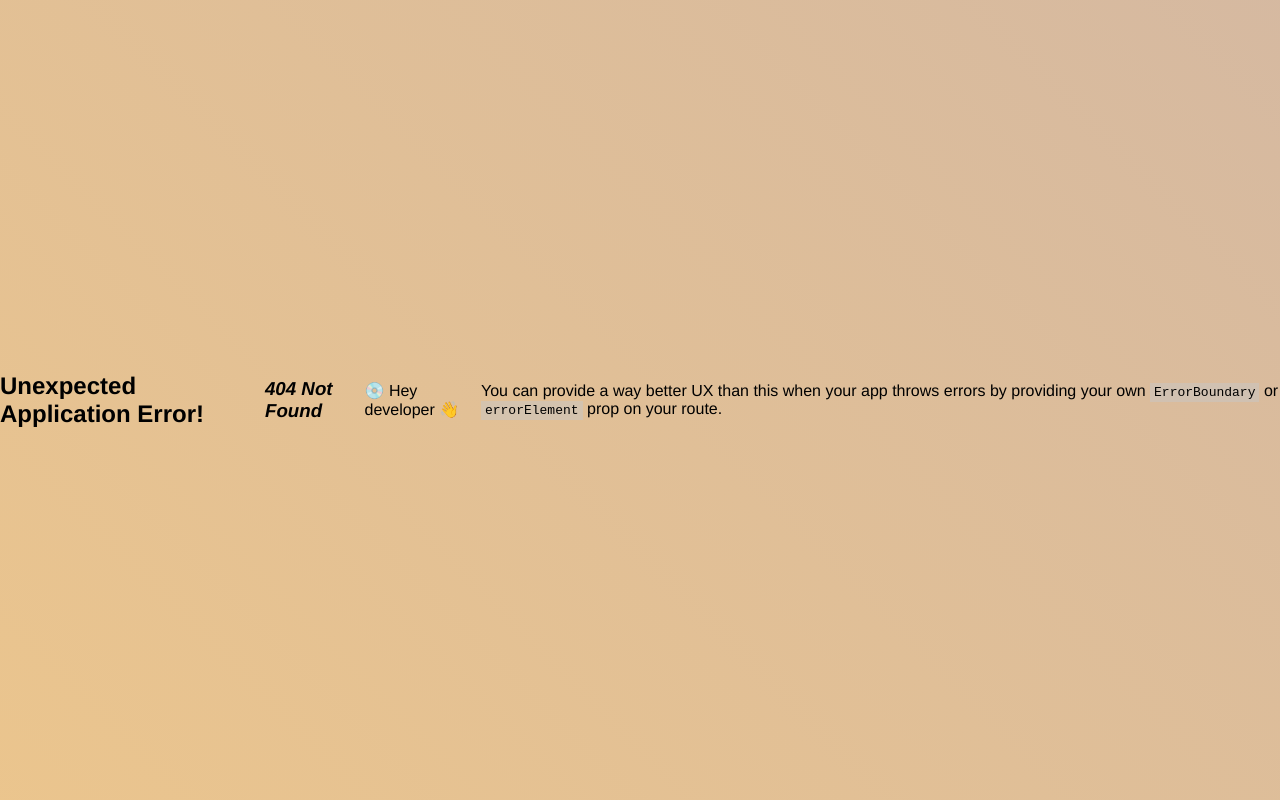
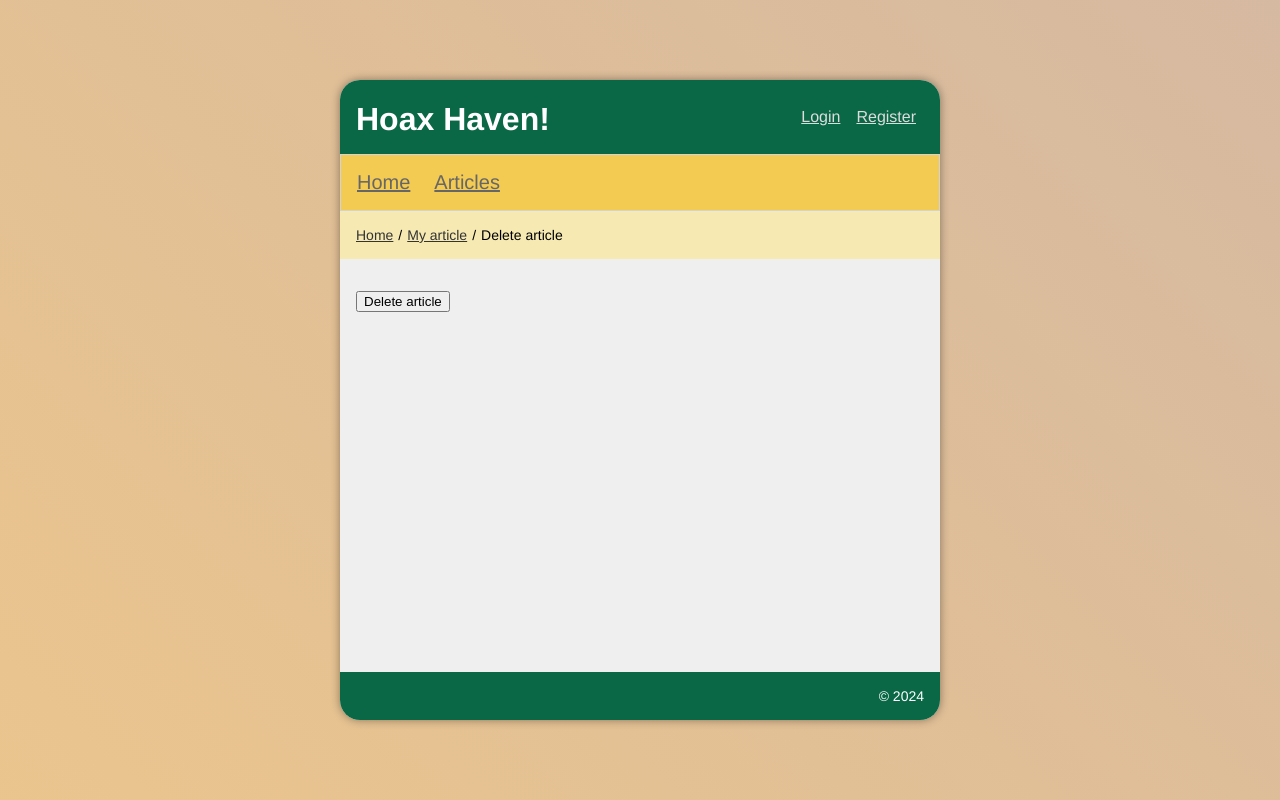
Before and after one commit to technative-academy/HoaxHaven, a React (Vite) app in the folder frontend/: page /my/1/delete in a window 1280 px wide. Before the commit this address had no page. Built offline with nearby package versions, Linux system fonts and the light colour scheme; no server answers.

Commit message:
Update frontend routing and navlinks to provide a more explanatory user experience.
Co-authored-by: kamila-wilczynska <kamila-wilczynska@users.noreply.github.com>

```diff
--- a/frontend/src/components/ui/site-header/SiteHeader.jsx
+++ b/frontend/src/components/ui/site-header/SiteHeader.jsx
@@ -16,8 +16,8 @@ function SiteHeader() {
 	const navLinks = [];
 	if (isLoggedIn) {
 		navLinks.push(
-			{ label: "My articles", url: "/my-things/" },
-			{ label: "Add article", url: "/my-things/add/" },
+			{ label: "My articles", url: "/my/" },
+			{ label: "Add article", url: "/my/add/" },
 		);
 	} else {
 		navLinks.push(
--- a/frontend/src/components/ui/site-nav/SiteNav.jsx
+++ b/frontend/src/components/ui/site-nav/SiteNav.jsx
@@ -8,7 +8,7 @@ function SiteNav() {
 
 	const navLinks = [
 		{ label: "Home", url: "/" },
-		{ label: "Articles", url: "/things/" },
+		{ label: "Articles", url: "/articles/" },
 	];
 
 	if (isLoggedIn) {
--- a/frontend/src/components/views/add-thing/AddThing.jsx
+++ b/frontend/src/components/views/add-thing/AddThing.jsx
@@ -19,7 +19,7 @@ const AddThing = () => {
 		dispatch(
 			setBreadcrumb([
 				{ label: "Home", url: "/" },
-				{ label: "Add thing" },
+				{ label: "Add article" },
 			]),
 		);
 	}, [dispatch]);
@@ -31,7 +31,7 @@ const AddThing = () => {
 		setTag("");
 		setName("");
 		setDescription("");
-		navigate("/my-things/");
+		navigate("/my/");
 	};
 
 	return (
--- a/frontend/src/components/views/delete-thing/DeleteThing.jsx
+++ b/frontend/src/components/views/delete-thing/DeleteThing.jsx
@@ -20,7 +20,7 @@ const DeleteThing = () => {
 		dispatch(
 			setBreadcrumb([
 				{ label: "Home", url: "/" },
-				{ label: "My article", url: "/my-things/" },
+				{ label: "My article", url: "/my/" },
 				{ label: "Delete article" },
 			]),
 		);
@@ -35,8 +35,8 @@ const DeleteThing = () => {
 	const handleSubmit = async (e) => {
 		e.preventDefault();
 		await dispatch(deleteThing(thing.id));
-		dispatch(showToast(`Thing deleted`));
-		navigate("/my-things/");
+		dispatch(showToast(`Article deleted`));
+		navigate("/my/");
 	};
 
 	return (
--- a/frontend/src/components/views/edit-thing/EditThing.jsx
+++ b/frontend/src/components/views/edit-thing/EditThing.jsx
@@ -22,7 +22,7 @@ const EditThing = () => {
 		dispatch(
 			setBreadcrumb([
 				{ label: "Home", url: "/" },
-				{ label: "My articles", url: "/my-things/" },
+				{ label: "My articles", url: "/my/" },
 				{ label: "Edit article" },
 			]),
 		);
@@ -49,7 +49,7 @@ const EditThing = () => {
 			}),
 		);
 		dispatch(showToast(`${thing.title} updated!`));
-		navigate("/my-things/");
+		navigate("/my/");
 	};
 
 	return (
--- a/frontend/src/components/views/login/Login.jsx
+++ b/frontend/src/components/views/login/Login.jsx
@@ -25,7 +25,7 @@ const Login = () => {
 		e.preventDefault();
 		try {
 			await dispatch(login({ email, password })).unwrap();
-			navigate("/my-things/");
+			navigate("/my/");
 		} catch (error) {
 			console.error(error);
 		}
--- a/frontend/src/components/views/register/Register.jsx
+++ b/frontend/src/components/views/register/Register.jsx
@@ -27,7 +27,7 @@ const Register = () => {
 		try {
 			await register(name, email, password, bio);
 			await dispatch(login({ email, password })).unwrap();
-			navigate("/my-things/add/");
+			navigate("/my/add/");
 		} catch (error) {
 			console.error(error);
 		}
--- a/frontend/src/components/views/thing-detail/ThingDetail.jsx
+++ b/frontend/src/components/views/thing-detail/ThingDetail.jsx
@@ -23,8 +23,8 @@ const ThingDetail = () => {
 		dispatch(
 			setBreadcrumb([
 				{ label: "Home", url: "/" },
-				{ label: "Articles", url: "/things/" },
-				{ label: thing?.name || "Thing" },
+				{ label: "Articles", url: "/articles/" },
+				{ label: thing?.name || "Article" },
 			]),
 		);
 	}, [dispatch, thing]);
@@ -38,7 +38,7 @@ const ThingDetail = () => {
 	}
 
 	if (!thing) {
-		return <div>Thing not found</div>;
+		return <div>Article not found</div>;
 	}
 
 	return (
--- a/frontend/src/components/views/things-list/ThingsList.jsx
+++ b/frontend/src/components/views/things-list/ThingsList.jsx
@@ -32,7 +32,7 @@ const ThingsList = () => {
 					<li className={styles.item} key={thing.id}>
 						<NavLink
 							className={styles.link}
-							to={`/things/${thing.id}/`}
+							to={`/articles/${thing.id}/`}
 						>
 							{thing.title}
 						</NavLink>
--- a/frontend/src/components/views/user-detail/UserDetail.jsx
+++ b/frontend/src/components/views/user-detail/UserDetail.jsx
@@ -57,7 +57,7 @@ const UserDetail = () => {
 					<li key={thing.id}>
 						<NavLink
 							className={styles.link}
-							to={`/things/${thing.id}/`}
+							to={`/articles/${thing.id}/`}
 						>
 							{thing.title}
 						</NavLink>
```
Also changed, not shown: frontend/src/routes.jsx (+6 -6 lines).
